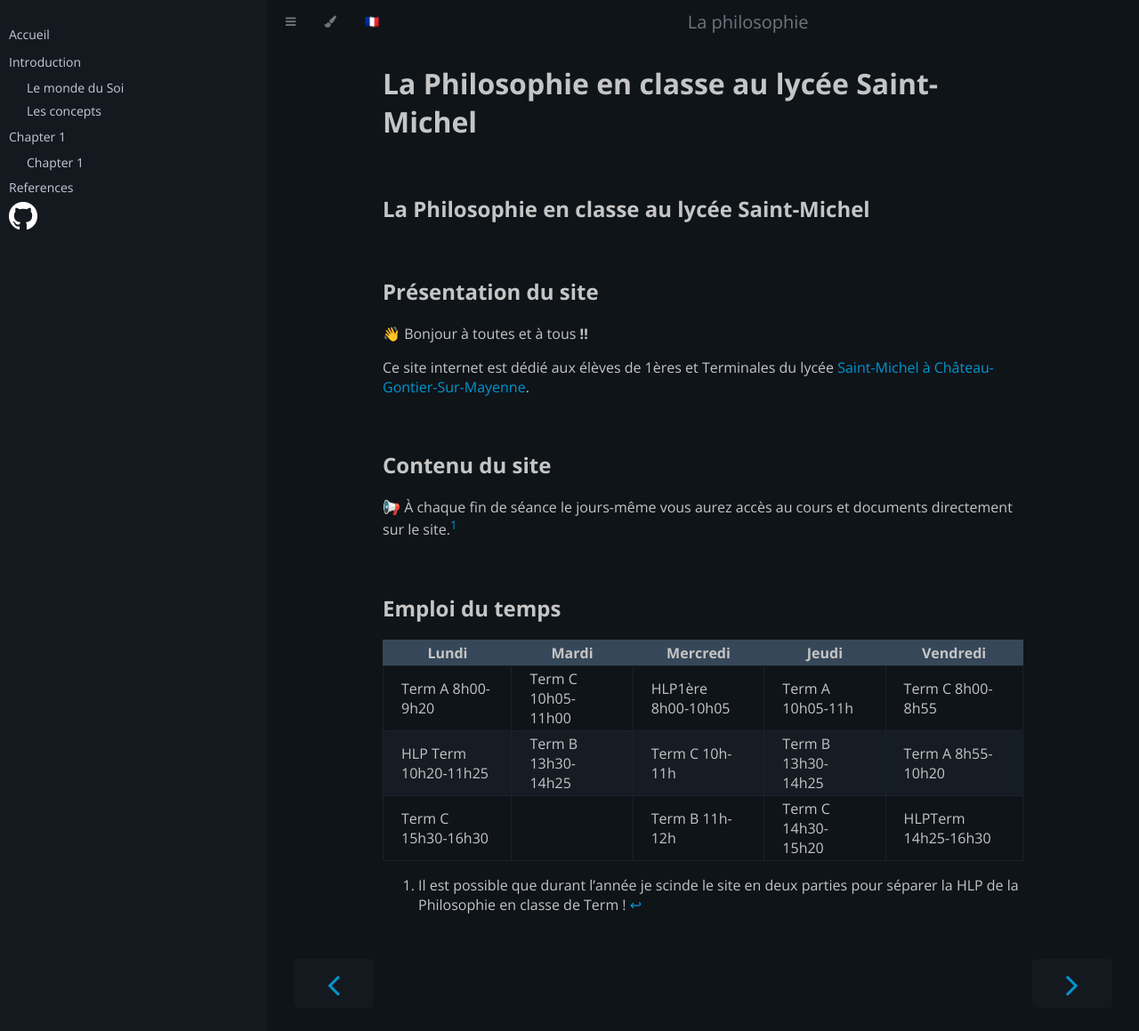
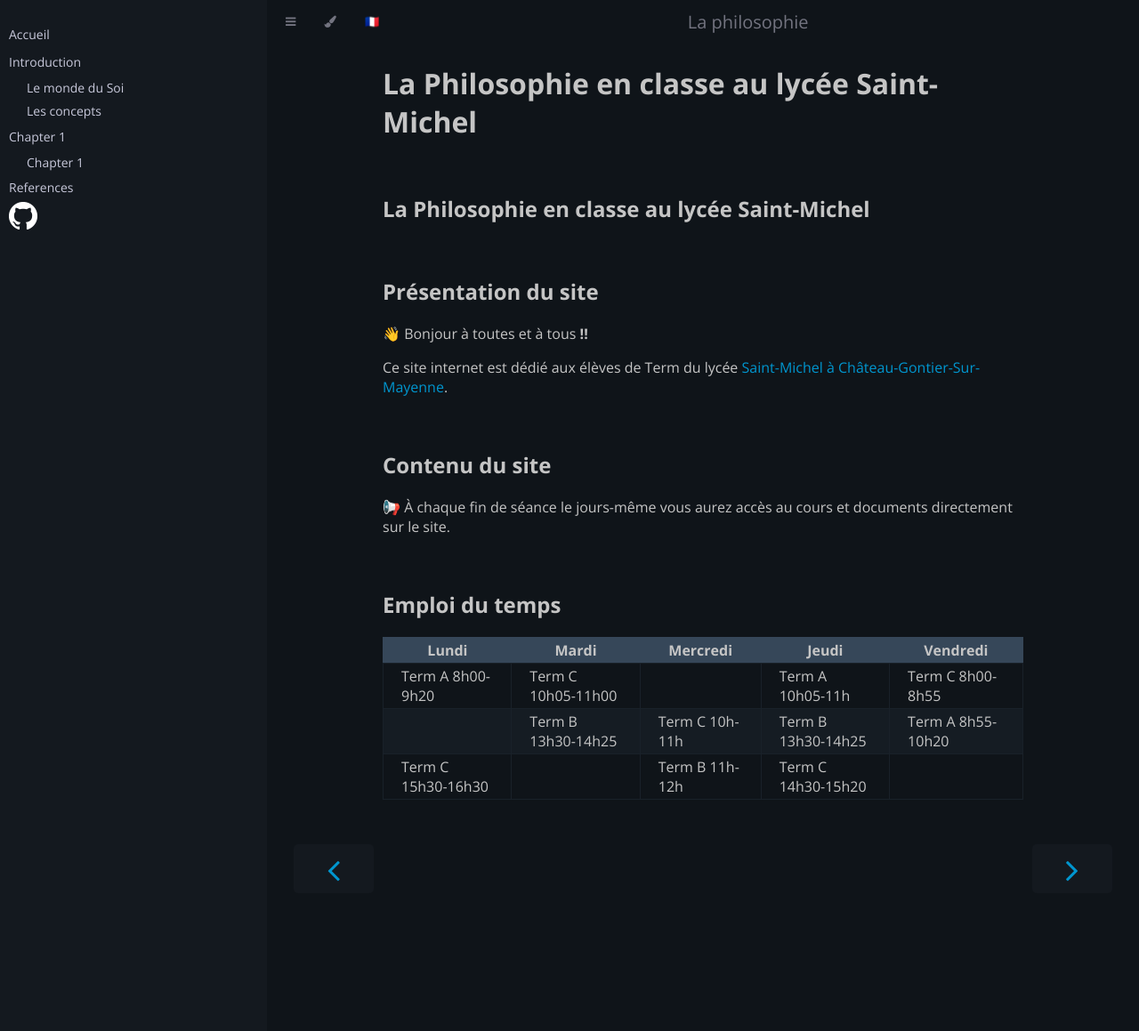
Before and after one commit to la-philosophie/cours, a Jekyll site: the page built from index.md, in a window 1280 px wide and 1183 px high. Shown: the top 1159 px of the window at 89% size. Built offline with Jekyll 4.4.1, drawn with Linux system fonts in a browser that asks for light colours; our own code applies the rules of GitHub Pages for plain Markdown files.

Commit message:
division hlp et philo

```diff
--- a/_config.yml
+++ b/_config.yml
@@ -2,7 +2,7 @@ permalink:           pretty
 
 # Setup
 title:               'La philosophie'
-tagline:             'Cours de philosophie pour première et terminale'
+tagline:             'Cours de philosophie pour élèves de terminale'
 url:                 https://la-philosophie.github.io/cours/
 baseurl:             '/'
 homepage_title:      Accueil
--- a/index.md
+++ b/index.md
@@ -4,12 +4,12 @@
 
 👋 Bonjour à toutes et à tous **!!**
 
-Ce site internet est dédié aux élèves de 1ères et Terminales du lycée [Saint-Michel à Château-Gontier-Sur-Mayenne](https://eccg53.paysdelaloire.e-lyco.fr/?utm_source=enseignement-prive.info).
+Ce site internet est dédié aux élèves de Term du lycée [Saint-Michel à Château-Gontier-Sur-Mayenne](https://eccg53.paysdelaloire.e-lyco.fr/?utm_source=enseignement-prive.info).
 
 
 ## Contenu du site
 
-📢  À chaque fin de séance le jours-même vous aurez accès au cours et documents directement sur le site.[^1]
+📢  À chaque fin de séance le jours-même vous aurez accès au cours et documents directement sur le site.
 
 
 
@@ -17,10 +17,6 @@ Ce site internet est dédié aux élèves de 1ères et Terminales du lycée [Sai
 
 Lundi | Mardi | Mercredi | Jeudi | Vendredi
 - | - | - | - | -
-Term A 8h00-9h20| Term C 10h05-11h00 | HLP1ère 8h00-10h05 | Term A 10h05-11h | Term C 8h00-8h55
-HLP Term 10h20-11h25 | Term B 13h30-14h25 | Term C 10h-11h | Term B 13h30-14h25 | Term A 8h55-10h20
-Term C 15h30-16h30 |  | Term B 11h-12h | Term C 14h30-15h20 | HLPTerm 14h25-16h30
-
-
-
-[^1]: Il est possible que durant l'année je scinde le site en deux parties pour séparer la HLP de la Philosophie en classe de Term !
+Term A 8h00-9h20| Term C 10h05-11h00 |  | Term A 10h05-11h | Term C 8h00-8h55
+ | Term B 13h30-14h25 | Term C 10h-11h | Term B 13h30-14h25 | Term A 8h55-10h20
+Term C 15h30-16h30 |  | Term B 11h-12h | Term C 14h30-15h20 |
```
